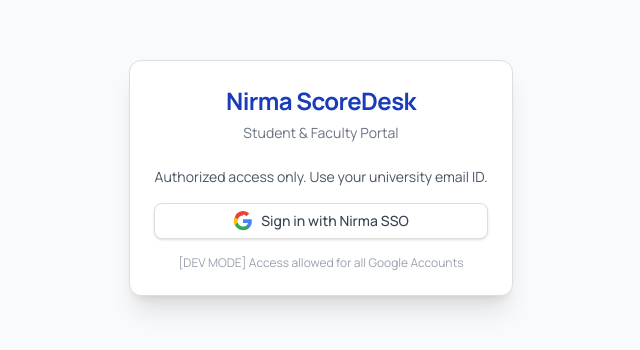
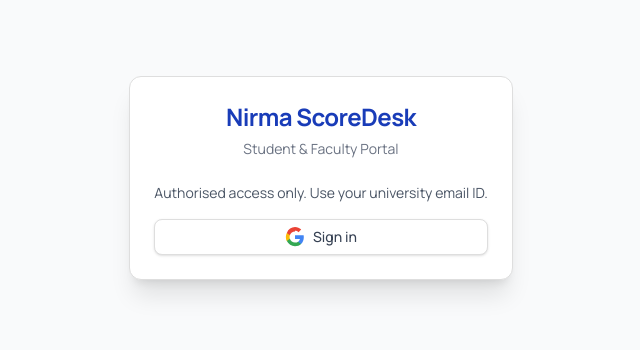
Before and after one commit to Parth9s/nirma-scoredesk, a Next.js app: page /login in a window 1280 px wide. Shown: the part 222-572 px from the top of the page, without its empty margins (319-959 px from the left). Built offline with nearby package versions, Linux system fonts and the light colour scheme; no server answers.

Commit message:
Admin Safety: Added deletion confirmation alerts + Login page text updates

```diff
--- a/app/login/page.tsx
+++ b/app/login/page.tsx
@@ -15,9 +15,10 @@
                     <p className="text-sm text-gray-500">Student & Faculty Portal</p>
                 </CardHeader>
                 <CardContent className="space-y-4">
-                    <div className="text-center text-sm text-gray-600 mb-4">
-                        Authorized access only. Use your university email ID.
-                    </div>
+                    <p className="text-center text-sm text-gray-600 mb-4">
+                        Authorised access only.
+                        Use your university email ID.
+                    </p>
 
                     <Button
                         className="w-full bg-white text-gray-700 border hover:bg-gray-50 flex gap-2 items-center justify-center"
@@ -29,12 +30,10 @@
                             <path d="M5.84 14.09c-.22-.66-.35-1.36-.35-2.09s.13-1.43.35-2.09V7.07H2.18C1.43 8.55 1 10.22 1 12s.43 3.45 1.18 4.93l2.85-2.22.81-.62z" fill="#FBBC05" />
                             <path d="M12 4.63c1.61 0 3.06.56 4.23 1.68l3.18-3.18C17.46 1.28 14.97 0 12 0 7.7 0 3.99 2.47 2.18 7.07l3.66 2.84c.87-2.6 3.3-4.53 6.16-4.53z" fill="#EA4335" />
                         </svg>
-                        Sign in with Nirma SSO
+                        Sign in
                     </Button>
 
-                    <p className="text-xs text-center text-gray-400 mt-4">
-                        [DEV MODE] Access allowed for all Google Accounts
-                    </p>
+
                 </CardContent>
             </Card>
         </div>
--- a/components/features/AdminResourceManager.tsx
+++ b/components/features/AdminResourceManager.tsx
@@ -197,6 +197,8 @@
     };
 
     const handleDelete = async (id: string) => {
+        if (!confirm('Are you sure you want to delete this resource?')) return;
+
         try {
             const res = await fetch(`/api/resources/${id}`, { method: 'DELETE' });
             if (res.ok) {
--- a/components/features/AdminSubjectManager.tsx
+++ b/components/features/AdminSubjectManager.tsx
@@ -99,7 +99,7 @@
     };
 
     const handleDelete = async (id: string) => {
-        // if (!confirm('Are you sure? This will delete all resources and data for this subject.')) return;
+        if (!confirm('Are you sure? This will delete all resources and data for this subject.')) return;
 
         try {
             const res = await fetch(`/api/subjects/${id}`, { method: 'DELETE' });
```
